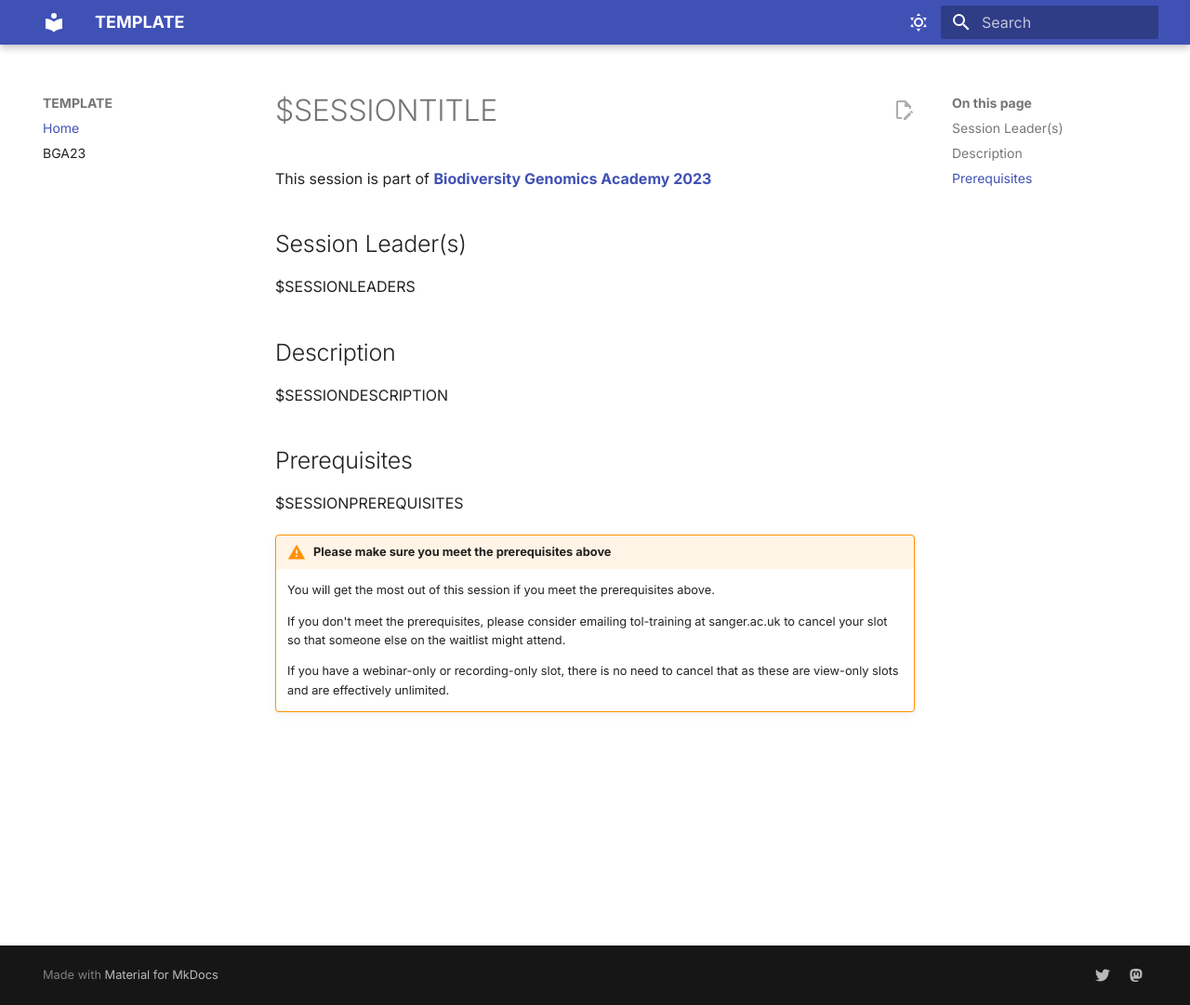
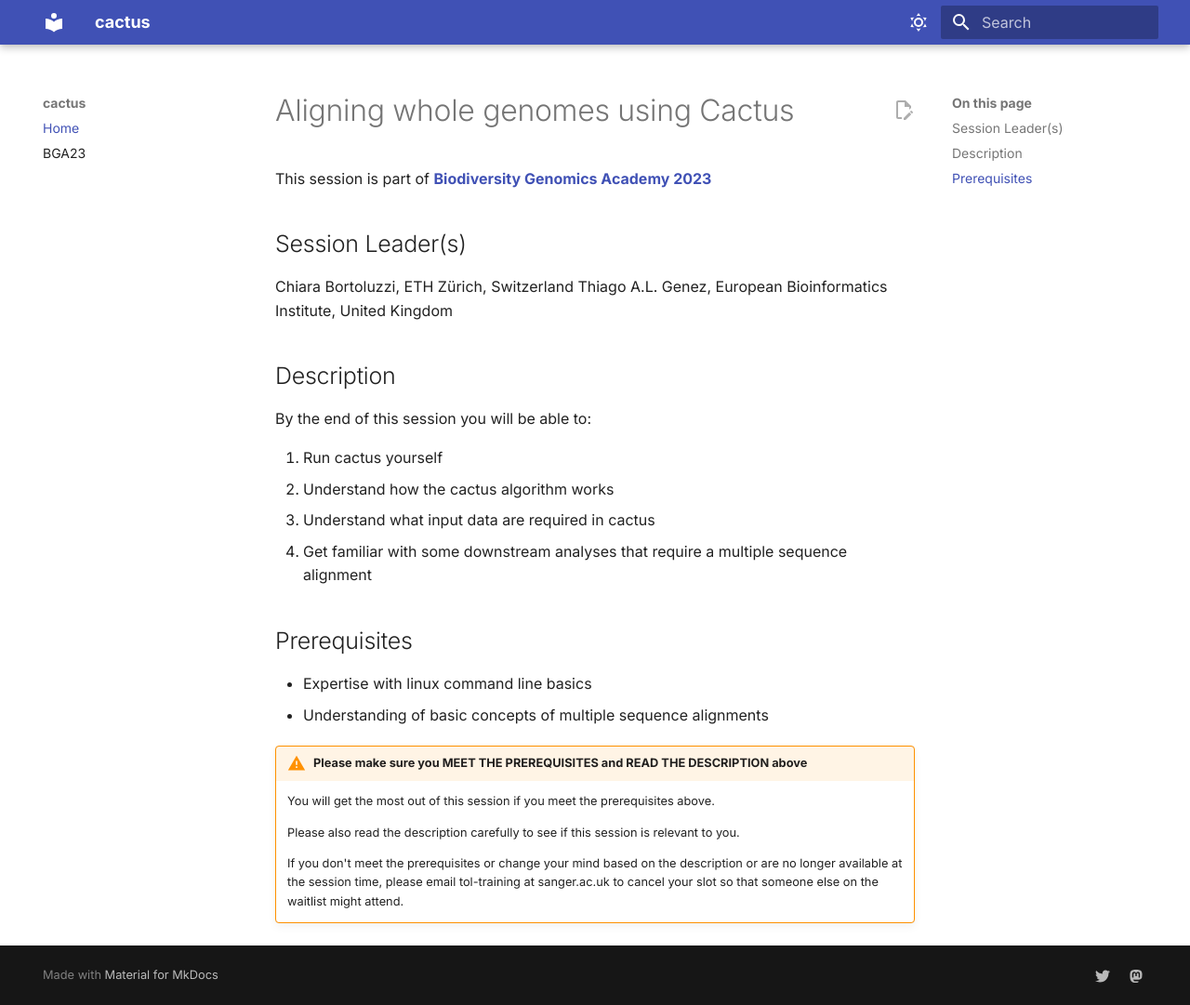
Before and after one commit to BGAcademy23/cactus, an MkDocs documentation site: the page built from docs/README.md, in a window 1280 px wide and 1081 px high. Shown: the whole window at 93% size. Built offline with MkDocs 1.6.1 and Material for MkDocs 9.7.7, drawn with Linux system fonts in a browser that asks for light colours.

Commit message:
update from form

```diff
--- a/docs/README.md
+++ b/docs/README.md
@@ -1,23 +1,30 @@
-# $SESSIONTITLE
+# Aligning whole genomes using Cactus
 
 This session is part of [**Biodiversity Genomics Academy 2023**](https://BGA23.org)
 
 ## Session Leader(s)
 
-$SESSIONLEADERS
+Chiara Bortoluzzi, ETH Zürich, Switzerland
+Thiago A.L. Genez, European Bioinformatics Institute, United Kingdom
 
 ## Description
 
-$SESSIONDESCRIPTION
+By the end of this session you will be able to:
+
+1. Run cactus yourself
+2. Understand how the cactus algorithm works
+3. Understand what input data are required in cactus
+4. Get familiar with some downstream analyses that require a multiple sequence alignment
 
 ## Prerequisites
 
-$SESSIONPREREQUISITES
+- Expertise with linux command line basics
+- Understanding of basic concepts of multiple sequence alignments
 
-!!! warning "Please make sure you meet the prerequisites above"
+!!! warning "Please make sure you MEET THE PREREQUISITES and READ THE DESCRIPTION above"
 
     You will get the most out of this session if you meet the prerequisites above.
 
-    If you don't meet the prerequisites, please consider emailing tol-training at sanger.ac.uk to cancel your slot so that someone else on the waitlist might attend.
+    Please also read the description carefully to see if this session is relevant to you.
 
-    If you have a webinar-only or recording-only slot, there is no need to cancel that as these are view-only slots and are effectively unlimited.
+    If you don't meet the prerequisites or change your mind based on the description or are no longer available at the session time, please email tol-training at sanger.ac.uk to cancel your slot so that someone else on the waitlist might attend.
--- a/mkdocs.yml
+++ b/mkdocs.yml
@@ -1,5 +1,5 @@
-site_name: TEMPLATE
-edit_uri: https://github.com/bgacademy23/TEMPLATE/blob/main/docs
+site_name: cactus
+edit_uri: https://github.com/bgacademy23/cactus/blob/main/docs
 
 nav:
     - Home: README.md
```
Also changed, not shown: README.md (+14 -7 lines).
